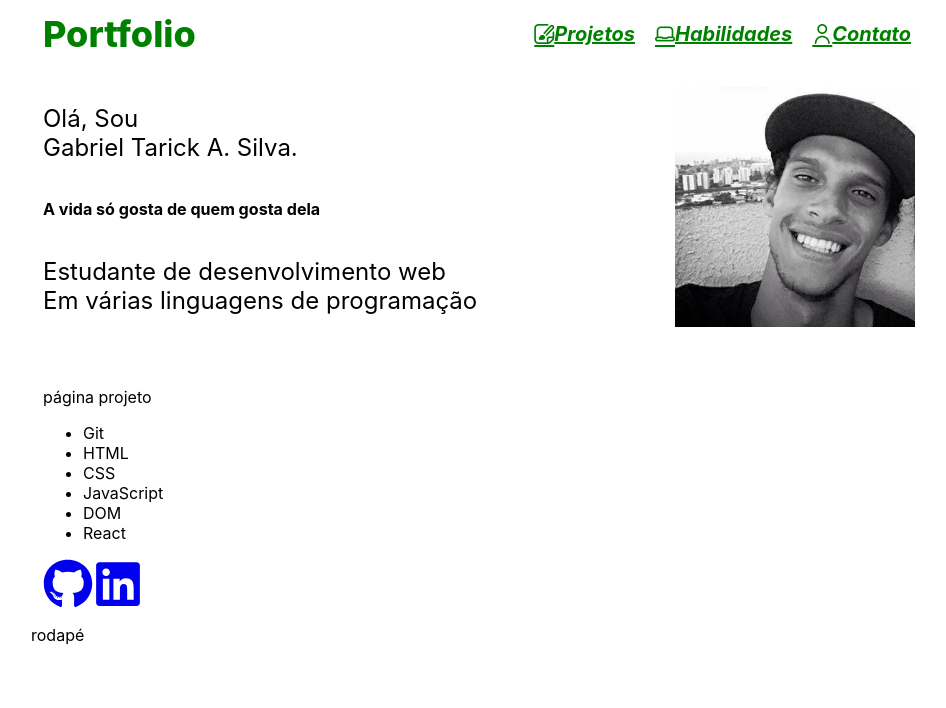
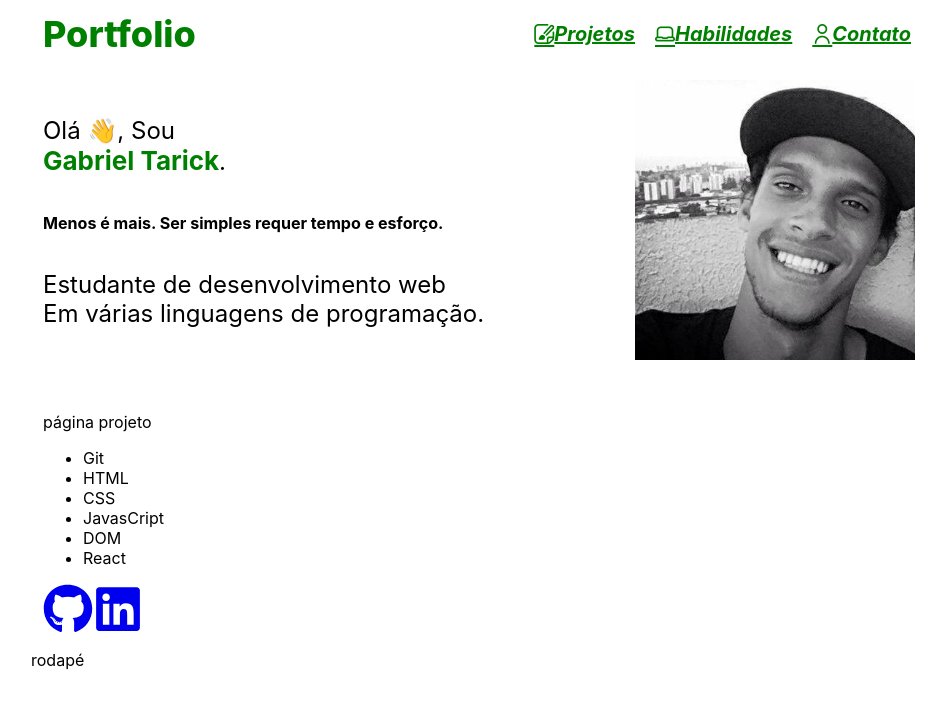
Before and after one commit to p4n1k0/my-portfolio, a React (Create React App) app: page / in a window 1280 px wide. Shown: the top 708 px of the page, without its empty margins (161-1107 px from the left). Built offline with nearby package versions, Linux system fonts and the light colour scheme.

Commit message:
cria funcao de habilidades e faz um map

```diff
--- a/src/components/body/about/About.jsx
+++ b/src/components/body/about/About.jsx
@@ -3,21 +3,23 @@ import './about.css';
 import logo from '../../../images/top.jpg';
 
 function About() {
-  const name = 'Gabriel Tarick A. Silva'
+  const name = <strong>Gabriel Tarick</strong>;
+
   return (
     <div className="about">
       <div className="about-top">
         <div className="about-info">
-          <p>Olá, Sou <br/>
-          <span className="about-name">{name}</span>.
-          <h6>A vida só gosta de quem gosta dela</h6>
-          Estudante de desenvolvimento web <br/>
-          Em várias linguagens de programação
+          <p>
+            Olá &#128075;, Sou<br/>
+            <span className="info-name">{name}</span>.<br />
+            <h6>Menos é mais. Ser simples requer tempo e esforço.</h6>
+            Estudante de desenvolvimento web <br />
+            Em várias linguagens de programação.
           </p>
         </div>
 
         <div className="about-photo">
-          <img src={logo} alt="gabriel-img" className="picture"/>
+          <img src={logo} alt="gabriel-img" className="picture" />
         </div>
 
       </div>
--- a/src/components/body/about/about.css
+++ b/src/components/body/about/about.css
@@ -9,7 +9,7 @@
 }
 
 .picture {
-    height: 240px;
+    height: 280px;
 }
 
 .about-info {
--- a/src/components/body/skill/Skills.jsx
+++ b/src/components/body/skill/Skills.jsx
@@ -1,17 +1,14 @@
 import React from 'react'
+
+const Task = (value) => { return (<li key={value}>{value}</li>) };
+
+const habilidades = ['Git', 'HTML', 'CSS', 'JavasCript', 'DOM', 'React'];
 
 function Skills() {
   return (
     <div className="skills">
       <div className="skills-info">
-        <ul>
-          <li>Git</li>
-          <li>HTML</li>
-          <li>CSS</li>
-          <li>JavaScript</li>
-          <li>DOM</li>
-          <li>React</li>
-        </ul>
+        <ul>{habilidades.map((habilidade) => Task(habilidade))}</ul>
       </div>
     </div>
   )
--- a/src/components/home/Home.jsx
+++ b/src/components/home/Home.jsx
@@ -1,4 +1,3 @@
-import React from 'react';
 import Body from '../body/Body';
 import Footer from '../footer/Footer';
 import Header from '../header/Header';
@@ -20,6 +19,7 @@ function Home() {
             </div>
         </div>
     )
+
 }
 
 export default Home;
```
Also changed, not shown: src/App.js (line endings or trailing spaces). Lines whose indentation alone changed are shown as unchanged.
